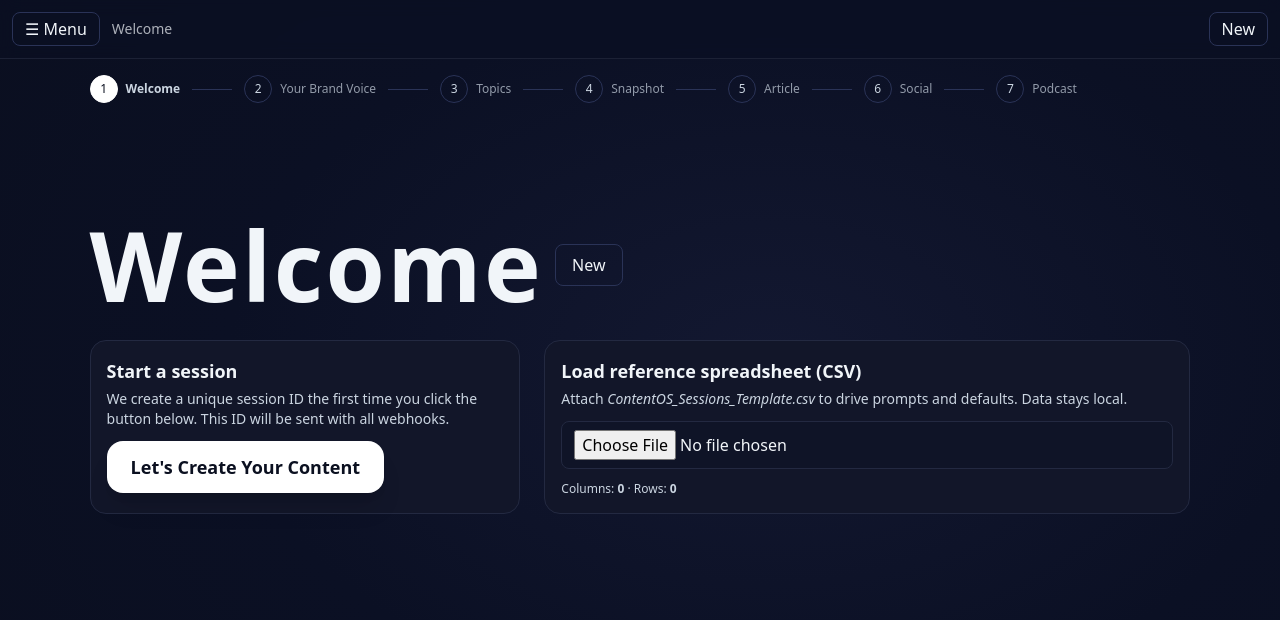
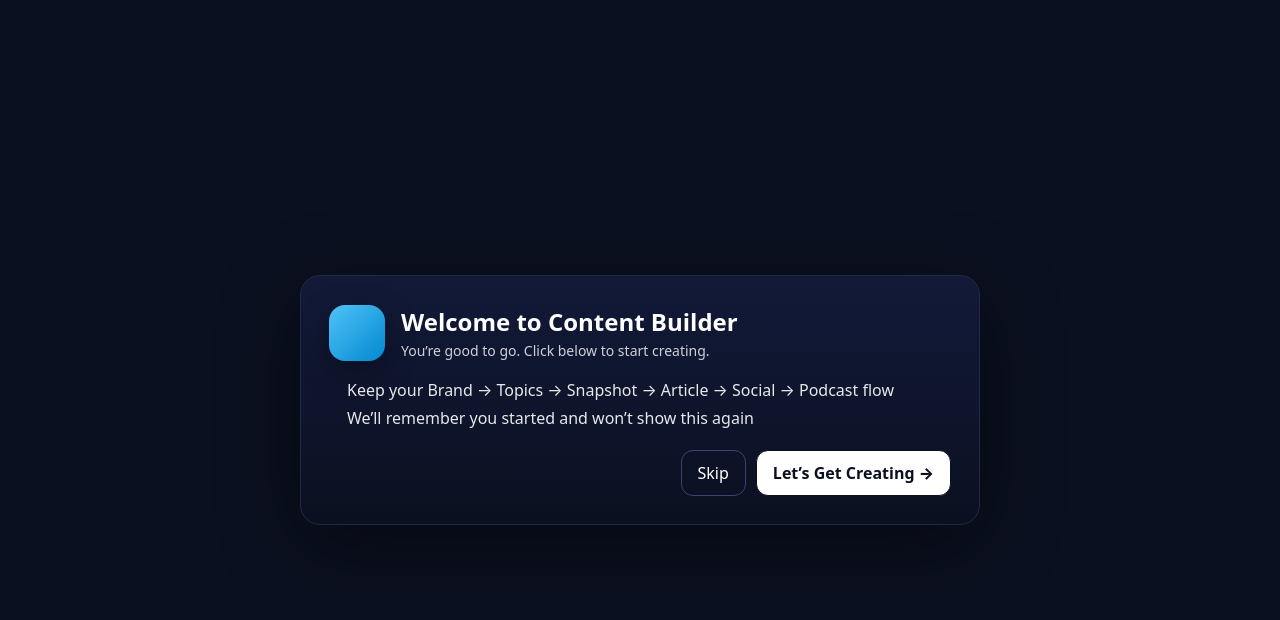
Before and after one commit to kevindbannister/Content-Builder, a React (Vite) app: page / in a window 1280 px wide. Shown: the top 620 px of the page. Built offline with nearby package versions, Linux system fonts and the light colour scheme.

Commit message:
feat: add Welcome screen overlay

```diff
--- /dev/null
+++ b/src/WelcomeOverlay.jsx
@@ -0,0 +1,91 @@
+import React from "react";
+
+export default function WelcomeOverlay({ onStart }) {
+  return (
+    <div
+      style={{
+        position: "fixed",
+        inset: 0,
+        background: "#0b1020",
+        color: "#fff",
+        display: "flex",
+        alignItems: "center",
+        justifyContent: "center",
+        zIndex: 9999,
+      }}
+    >
+      <div
+        style={{
+          width: "min(680px, 92vw)",
+          padding: 28,
+          borderRadius: 20,
+          border: "1px solid #232941",
+          background:
+            "linear-gradient(180deg, rgba(19,27,61,.85), rgba(11,16,32,.85))",
+          boxShadow: "0 20px 80px rgba(0,0,0,.45)",
+        }}
+      >
+        <div style={{ display: "flex", gap: 16, alignItems: "center", marginBottom: 16 }}>
+          <div
+            style={{
+              width: 56,
+              height: 56,
+              borderRadius: 16,
+              background: "linear-gradient(135deg, #4fc3f7, #0288d1)",
+              boxShadow: "0 10px 30px rgba(0,0,0,.35)",
+            }}
+          />
+          <div>
+            <h1 style={{ margin: 0, fontSize: 24, fontWeight: 800 }}>
+              Welcome to Content Builder
+            </h1>
+            <div style={{ opacity: 0.8, fontSize: 14 }}>
+              You’re good to go. Click below to start creating.
+            </div>
+          </div>
+        </div>
+
+        <ul style={{ opacity: 0.9, lineHeight: 1.7, margin: "0 0 18px 18px" }}>
+          <li>Keep your Brand → Topics → Snapshot → Article → Social → Podcast flow</li>
+          <li>We’ll remember you started and won’t show this again</li>
+        </ul>
+
+        <div style={{ display: "flex", gap: 10, justifyContent: "flex-end" }}>
+          <button
+            onClick={() => {
+              localStorage.setItem("contentos.hideWelcome", "1");
+              onStart?.();
+            }}
+            style={{
+              padding: "10px 16px",
+              borderRadius: 12,
+              border: "1px solid #3a446e",
+              background: "transparent",
+              color: "#fff",
+              cursor: "pointer",
+            }}
+          >
+            Skip
+          </button>
+          <button
+            onClick={() => {
+              localStorage.setItem("contentos.hideWelcome", "1");
+              onStart?.();
+            }}
+            style={{
+              padding: "10px 16px",
+              borderRadius: 12,
+              border: "1px solid #0b1020",
+              background: "#fff",
+              color: "#0b1020",
+              fontWeight: 800,
+              cursor: "pointer",
+            }}
+          >
+            Let’s Get Creating →
+          </button>
+        </div>
+      </div>
+    </div>
+  );
+}
--- a/src/main.jsx
+++ b/src/main.jsx
@@ -1,6 +1,21 @@
-import React from "react";
+import React, { useState } from "react";
 import ReactDOM from "react-dom/client";
 import App from "./App.jsx";
 import "./index.css";
+import WelcomeOverlay from "./WelcomeOverlay.jsx";
 
-ReactDOM.createRoot(document.getElementById("root")).render(<App />);
+function Boot() {
+  const [show, setShow] = useState(() => {
+    try { return !localStorage.getItem("contentos.hideWelcome"); }
+    catch { return true; }
+  });
+
+  return (
+    <>
+      {show && <WelcomeOverlay onStart={() => setShow(false)} />}
+      <App />
+    </>
+  );
+}
+
+ReactDOM.createRoot(document.getElementById("root")).render(<Boot />);
```
